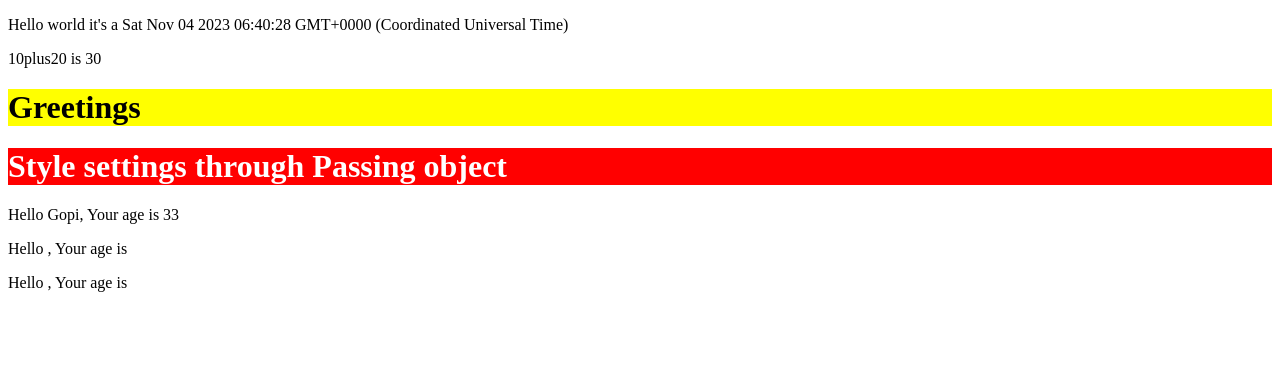
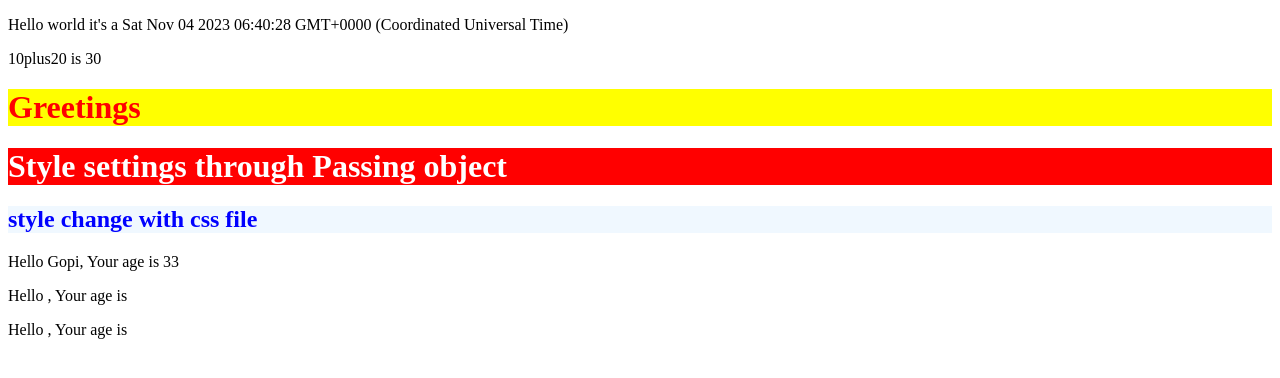
Before and after one commit to rajarajagopi/react-b47-b48, a React (Vite) app: page / in a window 1280 px wide. Shown: the top 378 px of the page. Built offline with nearby package versions, Linux system fonts and the light colour scheme.

Commit message:
Styling with css seperated file

```diff
--- /dev/null
+++ b/src/App.css
@@ -0,0 +1,4 @@
+h2 {
+  color: blue;
+  background-color: aliceblue;
+}
--- a/src/App.jsx
+++ b/src/App.jsx
@@ -1,3 +1,4 @@
+import './App.css';
 const Hello =(props)=>{
   return (
     <div>
@@ -21,8 +22,9 @@ return (
 <p>
   {a}plus{b} is {a+b}
 </p>
-<h1 style={{color:'redgit',background:'yellow'}}>Greetings</h1>
+<h1 style={{color:'red',background:'yellow'}}>Greetings</h1>
 <h1 style={appHeaderstyle}>Style settings through Passing object</h1>
+<h2>style change with css file</h2>
 <Hello name='Gopi' age ='33'/>
 <Hello />
 <Hello />
```
